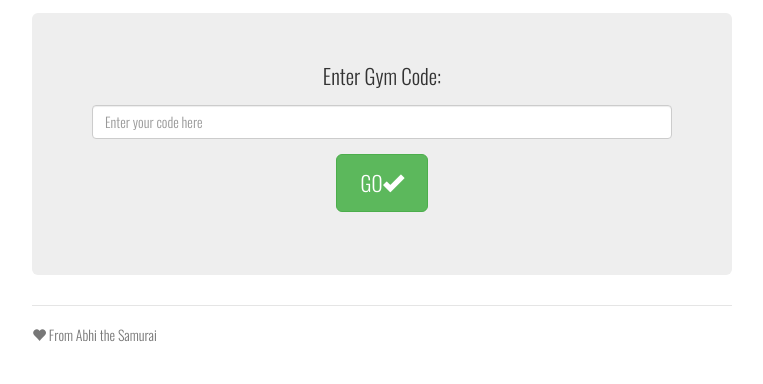
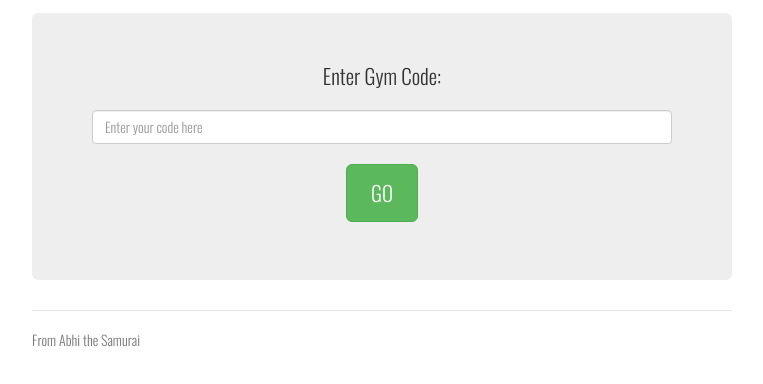
Before and after one commit to abhiaiyer91/soundcast-sharesale, a website: page app/index.html in a window 1280 px wide. Shown: the part 108-492 px from the top of the page, without its empty margins (258-1021 px from the left). Drawn offline with nearby package versions, Linux system fonts and the light colour scheme; files that its build step writes are made by us from their sources.

Commit message:
gh-pages

```diff
--- a/app/views/main.html
+++ b/app/views/main.html
@@ -7,10 +7,10 @@
   <p class="lead">
     <input class="form-control" type="text" ng-model="code" placeholder="Enter your code here"/>
   </p>
-  <p><a class="btn btn-lg btn-success" ng-href="http://www.shareasale.com/r.cfm?u={{code}}&b=590710&m=52841&afftrack=&urllink=gosoundcast%2Ecom">GO<span class="glyphicon glyphicon-ok"></span></a></p>
+  <p><a class="btn btn-lg btn-success" ng-href="http://www.shareasale.com/r.cfm?u={{code}}&b=590710&m=52841&afftrack=&urllink=gosoundcast%2Ecom">GO</a></p>
 </div>
 
 
 <div class="footer">
-  <p><span class="glyphicon glyphicon-heart"></span> From Abhi the Samurai</p>
+  <p>From Abhi the Samurai</p>
 </div>
```
Also changed, not shown: app/bower_components/bootstrap/dist/css/bootstrap-theme.css (added), app/bower_components/bootstrap/dist/css/bootstrap-theme.min.css (added), app/bower_components/bootstrap/dist/css/bootstrap.css (added), app/bower_components/bootstrap/dist/css/bootstrap.min.css (added), app/bower_components/bootstrap/dist/fonts/glyphicons-halflings-regular.ttf (added), app/bower_components/bootstrap/dist/fonts/glyphicons-halflings-regular.woff (added), app/bower_components/bootstrap/dist/js/bootstrap.js (added), app/bower_components/bootstrap/dist/js/bootstrap.min.js (added), app/bower_components/jquery/dist/jquery.js (added), app/bower_components/jquery/dist/jquery.min.js (added), 7 other files.
